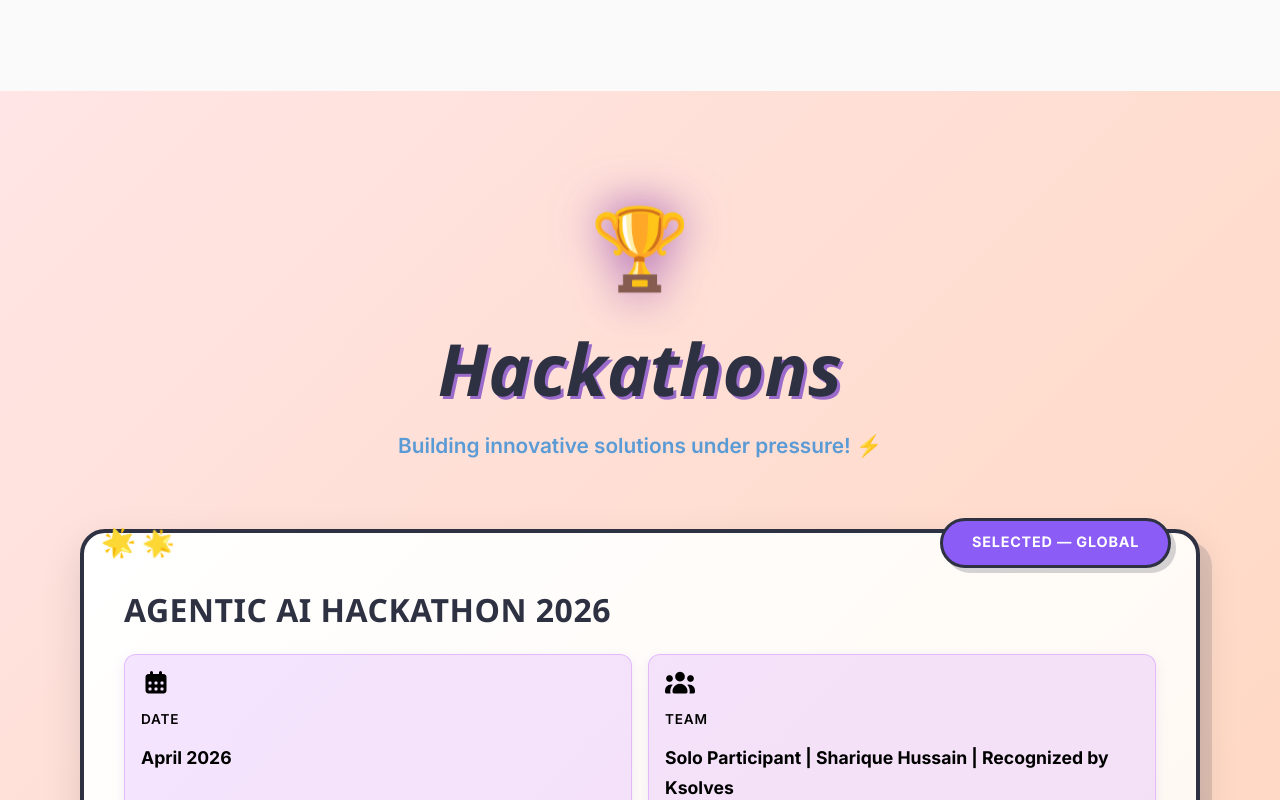
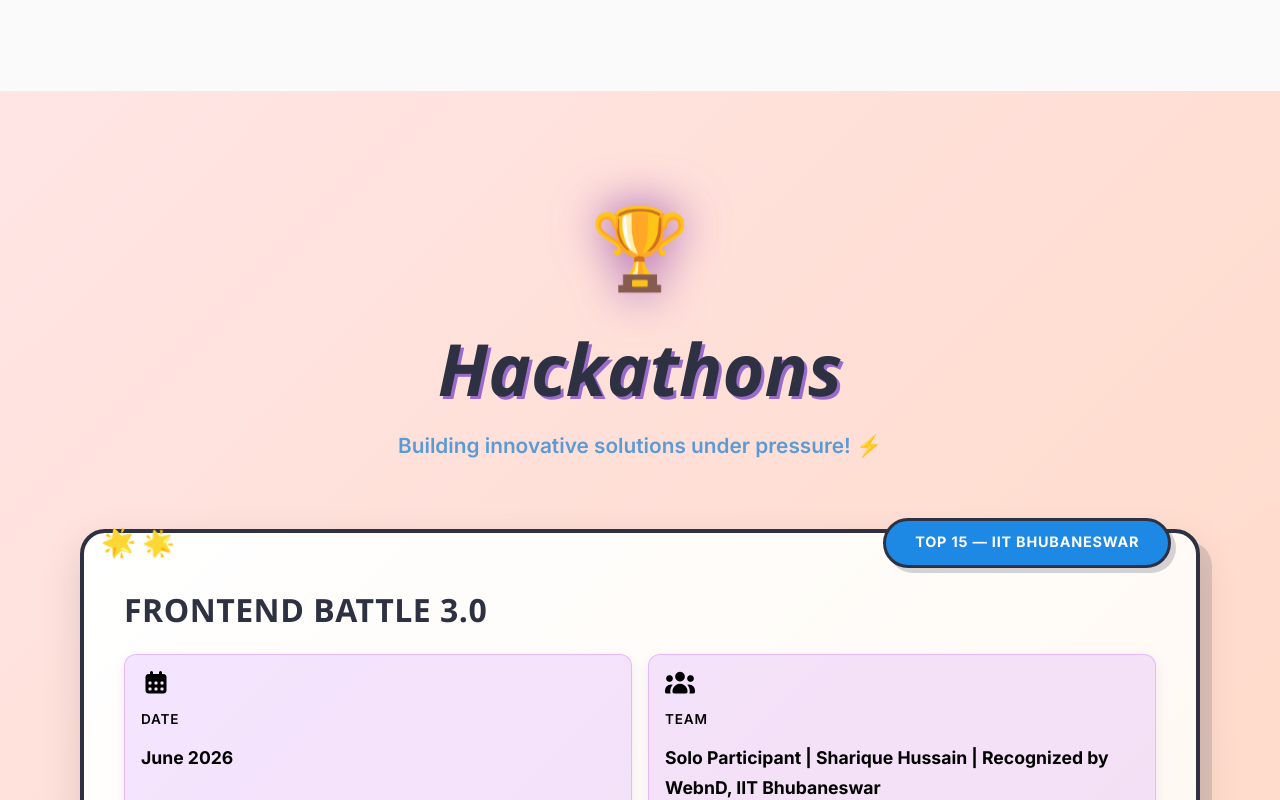
Before and after one commit to Sharique002/Portfolio, a React (Vite) app in the folder client/: page / in a window 1280 px wide. Shown: the part 11200-12000 px from the top of the page. Built offline with nearby package versions, Linux system fonts and the light colour scheme; a web font is replaced by a local one.

Commit message:
feat: add Frontend Battle 3.0 (IIT Bhubaneswar) to hackathons section

```diff
--- a/client/src/components/Hackathons.jsx
+++ b/client/src/components/Hackathons.jsx
@@ -2,6 +2,22 @@ import './Hackathons.css'
 
 const Hackathons = () => {
     const hackathons = [
+        {
+            title: "FRONTEND BATTLE 3.0",
+            badge: "TOP 15 — IIT Bhubaneswar",
+            badgeColor: "#1E88E5",
+            date: "June 2026",
+            team: "Solo Participant | Sharique Hussain | Recognized by WebnD, IIT Bhubaneswar",
+            problem: "A competitive frontend development hackathon organized by WebnD, the Web and Design Society of IIT Bhubaneswar, challenging participants to showcase creative frontend skills, innovative UI/UX design, and technical excellence in web development over a 3-day sprint.",
+            technologies: ["HTML", "CSS", "JavaScript", "React.js", "UI/UX Design", "Responsive Design"],
+            highlights: [
+                "Achieved Top 15 Creative Performer out of all participants",
+                "Recognized for outstanding creative design and frontend innovation",
+                "3-day intensive hackathon from 26th to 28th June 2026",
+                "Organized by WebnD — Web and Design Society of IIT Bhubaneswar"
+            ],
+            certificateLink: "/certificates/IIT bhubaneswar.pdf"
+        },
         {
             title: "AGENTIC AI HACKATHON 2026",
             badge: "SELECTED — Global",
```
Also changed, not shown: 1 other file (tests, documents, lock files or other folders).
